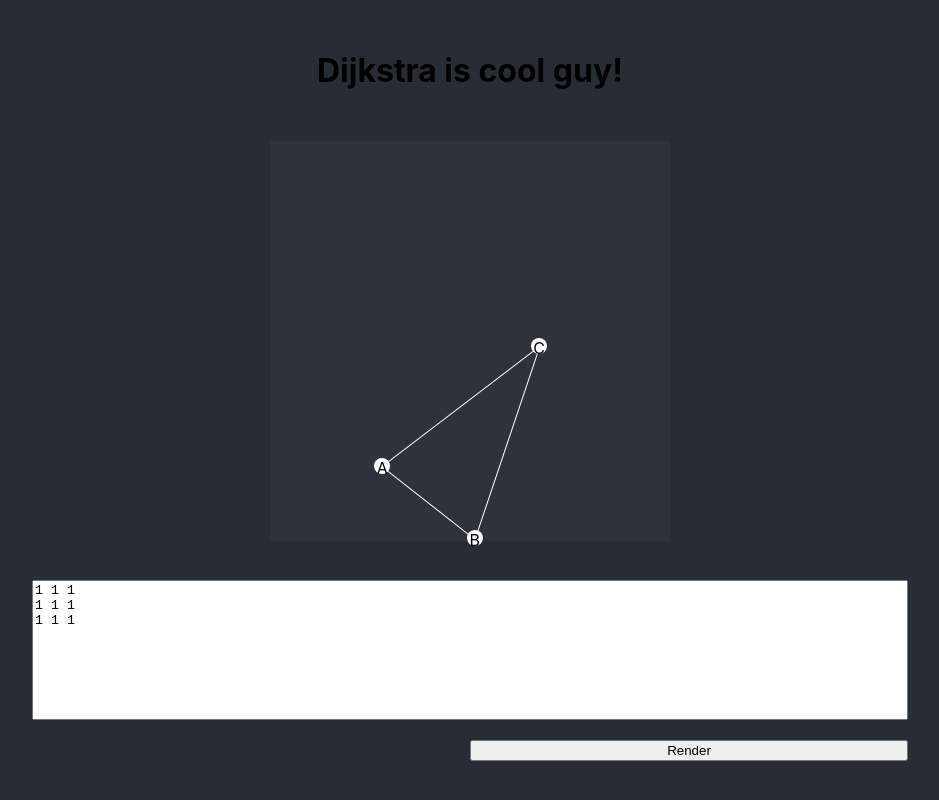
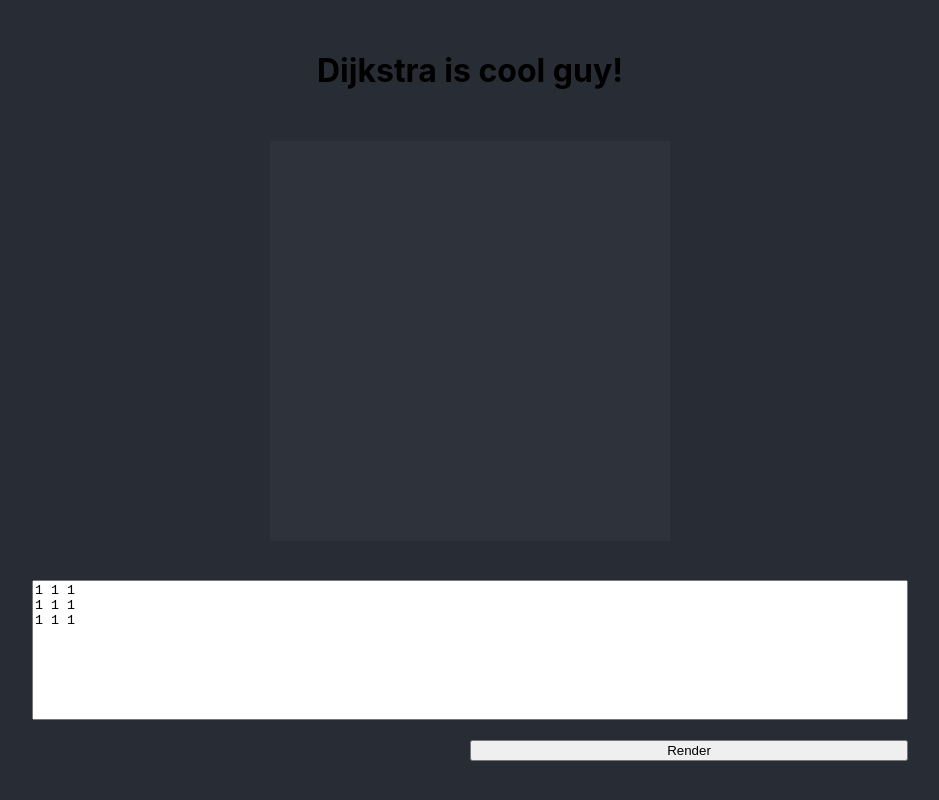
Before and after one commit to songofroland/pt-dijkstra, a React (Create React App) app: page / in a window 1280 px wide. Shown: the whole page, without its empty margins (170-1109 px from the left). Built offline with nearby package versions, Linux system fonts and the light colour scheme.

Commit message:
Connecting components

```diff
--- a/src/App.tsx
+++ b/src/App.tsx
@@ -1,31 +1,43 @@
 import './App.css';
 import React from 'react';
+import { useState } from 'react';
+
 import GraphEditor from './components/GraphEditor';
-import Canvas from './components/Canvas';
-import mapGraph from './logic/graphMapping';
-import { Graph } from './logic/commonInterfaces';
-import { useState } from 'react';
+import CanvasAnimator from './components/CanvasAnimator';
+
+import { Graph, Frame, MappedGraph, GraphIndex } from './logic/commonInterfaces';
 import samples from './logic/graphSamples';
+import disassembleGraph from './logic/graphDisassembling';
+import createFrames from './logic/graphFrames';
+import mapGraph from './logic/graphMapping'
+import labelGraph from './logic/graphLabeling';
+import { DijkstraTracer } from './logic/dijkstra';
 
 function App() {
-  const [mappedGraph, setMappedGraph] = useState({
-    graph: mapGraph(samples.simple.graph), //TODO handle initial state better
-    path: [],
-  });
+  const processGraph = (graph: Graph) => {
+    const disassembledGraph = disassembleGraph(graph);
+    const dijkstra = new DijkstraTracer(graph);
+    const frames = createFrames(disassembledGraph, dijkstra.paths, dijkstra.traversalHistory);
+    const mappedGraph = mapGraph(disassembledGraph);
+    const labeledGraph = labelGraph(mappedGraph);
+    return {
+      graph: labeledGraph,
+      frames: frames
+    }
+  };
+
+  const [processedGraph, setProcessedGraph] = useState(processGraph(samples.simple.graph));
 
   const editorCallback = (graph: Graph) => {
-    setMappedGraph({
-      graph: mapGraph(graph),
-      path: [],
-    });
+    setProcessedGraph(processGraph(graph));
   };
 
   return (
     <div className="app">
       <h1>Dijkstra is cool guy!</h1>
-      <Canvas
-        nodes={mappedGraph.graph[0]}
-        edges={mappedGraph.graph[1]} />
+      <CanvasAnimator
+        graph={processedGraph.graph}
+        frames={processedGraph.frames} />
       <GraphEditor onRender={editorCallback}/>
     </div>
   );
--- a/src/components/Canvas.tsx
+++ b/src/components/Canvas.tsx
@@ -1,21 +1,21 @@
 import React from 'react';
 import Node from './Node';
 import Edge from './Edge';
-import { MappedNode, MappedEdge } from '../logic/commonInterfaces';
+import { LabeledNode, LabeledEdge } from '../logic/commonInterfaces';
 
 
 
 function Canvas({nodes, edges}
   : {
-    nodes: Array<MappedNode>,
-    edges: Array<MappedEdge>,
+    nodes: Array<LabeledNode>,
+    edges: Array<LabeledEdge>,
   }) {
   let edgeComponents, nodeComponents;
   if (nodes.length) {
-    nodeComponents = nodes.map((node: MappedNode) =>
+    nodeComponents = nodes.map((node: LabeledNode) =>
       <Node x={node.x} y={node.y} label={node.label} key={node.id} />,
     );
-    edgeComponents = edges.map((edge: MappedEdge) =>
+    edgeComponents = edges.map((edge: LabeledEdge) =>
       <Edge from={edge.from} to={edge.to} key={edge.id} />,
     );
   }
--- /dev/null
+++ b/src/components/CanvasAnimator.tsx
@@ -0,0 +1,15 @@
+import { Frame, GraphIndex, LabeledGraph } from '../logic/commonInterfaces';
+import Canvas from './Canvas';
+
+function CanvasAnimator({ graph, frames }
+  : {
+    graph: LabeledGraph,
+    frames: Array<Frame>,
+  }) {
+  return <Canvas
+    nodes={graph[GraphIndex.NODES]}
+    edges={graph[GraphIndex.EDGES]}
+  />
+}
+
+export default CanvasAnimator;
--- a/src/logic/commonInterfaces.ts
+++ b/src/logic/commonInterfaces.ts
@@ -1,44 +1,58 @@
 export type GraphRow = Array<number>;
 export type Graph = Array<GraphRow>;
+
+export enum GraphIndex {
+  NODES = 0,
+  EDGES = 1,
+}
+
+export class Edge {
+  constructor(
+    public from: number,
+    public to: number,
+  ) {}
+  equals = (other: Edge) => {
+    return (this.from === other.from && this.to === other.to) ||
+      (this.from === other.to && this.to === other.from)
+  };
+};
+export type DissasembledGraph = [Array<number>, Array<Edge>]
+
 
 export interface Position {
   x: number;
   y: number;
 };
-
-export interface MappedNode {
-  label?: string;
-  id: number;
-  x: number;
-  y: number;
+export interface MappedNode extends Position {
+  id: number; //TODO remove id
 };
-
 export interface MappedEdge {
-  id: number;
-  label?: string;
+  id: number; //TODO remove id
   from: Position,
   to: Position,
 };
+export type MappedGraph = [Array<MappedNode>, Array<MappedEdge>];
+
+
+export interface LabeledNode extends MappedNode {
+  label: string
+};
+export interface LabeledEdge extends MappedEdge {
+  label: string
+};
+export type LabeledGraph = [Array<LabeledNode>, Array<LabeledEdge>];
+
 
 export interface Paths {
     [key: number]: Array<number>
-};
-
-export class Edge {
-  constructor(
-    public from: number,
-    public to: number,
-    public label?: number
-  ) {}
-  equals = (other: Edge) => {
-    return this.label === other.label && (
-      (this.from === other.from && this.to === other.to) ||
-      (this.from === other.to && this.to === other.from)
-    )
-  };
 };
 
 export interface TraversalRecord {
   node: number,
   lookups: Array<number>
 };
+
+export interface Frame {
+  inactiveEdges: Array<Edge>,
+  activeEdges: Array<Edge>,
+};
--- /dev/null
+++ b/src/logic/graphDisassembling.ts
@@ -0,0 +1,39 @@
+import { DissasembledGraph, Graph, Edge } from "./commonInterfaces";
+
+export default function dissasembleGraph(graph: Graph): DissasembledGraph {
+  const nodes = getNodesArray(graph);
+  const edges = getEdgesArray(graph);
+  return [nodes, edges];
+}
+
+export function getNodesArray(graph: Graph): Array<number> {
+  //const labels = labelGen();
+  return [];
+  //return Array.from({ length: graph.length }, () => labels.next().value);
+}
+
+/**
+ * Finds all edges in graph matrix. This may be inefficient (complexity
+ * of O(n^3)), but for this purpose it's ok. Tested up to 2016 edges.
+ * For that amount takes < 1s. May be a bottleneck in the future.
+ */
+export function getEdgesArray(graph: Graph): Array<Edge> {
+  const edges: Set<Edge> = new Set();
+
+  const isDuplicate = (edge: Edge) => {
+    for (const e of edges) {
+      if (e.equals(edge)) return true;
+    }
+    return false;
+  };
+
+  for (let from = 0; from < graph.length; from++) {
+    for (let to = 0; to < graph[from].length; to++) {
+      const edge = new Edge(from, to);
+      if (edge.from !== edge.to && !isDuplicate(edge)) {
+        edges.add(edge);
+      }
+    }
+  }
+  return Array.from(edges);
+}
--- a/src/logic/graphFrames.ts
+++ b/src/logic/graphFrames.ts
@@ -1,24 +1,20 @@
-import { Paths, Edge, TraversalRecord } from './commonInterfaces';
+import { Paths, Edge, TraversalRecord, Frame, DissasembledGraph }
+  from './commonInterfaces';
 
-interface Frame {
-  inactiveEdges: Array<Edge>,
-  activeEdges: Array<Edge>,
-};
-
-export function createFrames(
-  edges: Array<Edge>,
+export default function createFrames(
+  dissasembledGraph: DissasembledGraph,
   nodePaths: Paths,
-  traversalHistory: TraversalRecord,
+  traversalHistory: Array<TraversalRecord>,
 ):
   Array<Frame>
 {
   return [ // Temorary fixed result
     { //frame 1
       inactiveEdges: [],
-      activeEdges: [edges[0]],
+      activeEdges: [dissasembledGraph[1][0]],
     },
     { //frame 2
-      inactiveEdges: [edges[0]],
+      inactiveEdges: [dissasembledGraph[1][0]],
       activeEdges: [],
     }
   ]
--- /dev/null
+++ b/src/logic/graphLabeling.ts
@@ -0,0 +1,68 @@
+import {
+  GraphIndex,
+  MappedGraph,
+  MappedEdge,
+  MappedNode,
+  LabeledGraph,
+  LabeledEdge,
+  LabeledNode,
+} from "./commonInterfaces"
+
+const LABEL_ALPHABET = 'ABCDEFGHIJKLMNOPQRSTUVWXYZ';
+
+export default function labelGraph(graph: MappedGraph): LabeledGraph {
+  return [
+    labelNodes(graph[GraphIndex.NODES]),
+    labelEdges(graph[GraphIndex.EDGES]),
+  ];
+}
+
+/**
+ * Turns mapped edges into labeled edges. Each edge has empty label.
+ * @param edges Edges to label
+ * @returns Labeled edges
+ */
+function labelEdges(edges: Array<MappedEdge>): Array<LabeledEdge> {
+  return edges.map(edge => { return { ...edge, label: "" } });
+}
+
+
+function labelNodes(nodes: Array<MappedNode>): Array<LabeledNode> {
+  const labels = labelGen();
+  return nodes.map(node => { return { ...node, label: labels.next().value} });
+}
+
+/**
+ * Generates labels A ... Z then AA ... ZZ then AAA ... ZZZ and so on.
+ */
+export function* labelGen(): Generator<string> {
+  const alphabet = LABEL_ALPHABET.split('');
+
+  const incrementDigit = (digit: string): [string, boolean] => {
+    let lastDigitInAlphabet = alphabet[alphabet.length - 1];
+    if (digit === lastDigitInAlphabet) {
+      return [alphabet[0], true];
+    }
+    let nextDigit = alphabet[alphabet.indexOf(digit) + 1];
+    return [nextDigit, false];
+  };
+
+  const increment = (nonDecimalNumber: string) => {
+    let digits = nonDecimalNumber.split('')
+    let carry = true;
+    for (let i = digits.length - 1; i >= 0; i--) {
+      if (!carry) break;
+      [digits[i], carry] = incrementDigit(digits[i]);
+    }
+    if (carry) {
+      digits = [alphabet[0]].concat(digits);
+    }
+    return digits.join('');
+  };
+
+  let current = alphabet[0];
+  while (true) {
+    yield current;
+    current = increment(current);
+  }
+}
--- a/src/logic/graphMapping.ts
+++ b/src/logic/graphMapping.ts
@@ -1,88 +1,16 @@
-import { Graph, MappedEdge, MappedNode, Edge } from './commonInterfaces';
-
-const LABEL_ALPHABET = 'ABCDEFGHIJKLMNOPQRSTUVWXYZ';
+import { Graph, MappedEdge, MappedNode, Edge, MappedGraph, GraphIndex, DissasembledGraph }
+  from './commonInterfaces';
 
 
-export default function mapGraph(graph: Graph):
-  [Array<MappedNode>, Array<MappedEdge>]
-{
-  const nodes = getNodesArray(graph);
-  const edges = getEdgesArray(graph);
-  return calulateNodes(nodes, edges);
+export default function mapGraph(graph: DissasembledGraph): MappedGraph {
+  return calulateNodes(graph[GraphIndex.NODES], graph[GraphIndex.EDGES]);
 }
 
-/**
- * Finds all edges in graph matrix. This may be inefficient (complexity
- * of O(n^3)), but for this purpose it's ok. Tested up to 2016 edges.
- * For that amount takes < 1s. May be a bottleneck in the future.
- */
-export function getEdgesArray(graph: Graph): Array<Edge> {
-  const edges: Set<Edge> = new Set();
-
-  const isDuplicate = (edge: Edge) => {
-    for (const e of edges) {
-      if (e.equals(edge)) return true;
-    }
-    return false;
-  };
-
-  for (let from = 0; from < graph.length; from++) {
-    for (let to = 0; to < graph[from].length; to++) {
-      const edge = new Edge(from, to, graph[from][to]);
-      if (edge.label !== 0 && edge.from !== edge.to && !isDuplicate(edge)) {
-        edges.add(edge);
-      }
-    }
-  }
-  return Array.from(edges);
-}
-
-/**
- * Generates labels A ... Z then AA ... ZZ then AAA ... ZZZ and so on.
- */
-export function* labelGen(): Generator<string> {
-  const alphabet = LABEL_ALPHABET.split('');
-
-  const incrementDigit = (digit: string): [string, boolean] => {
-    let lastDigitInAlphabet = alphabet[alphabet.length - 1];
-    if (digit === lastDigitInAlphabet) {
-      return [alphabet[0], true];
-    }
-    let nextDigit = alphabet[alphabet.indexOf(digit) + 1];
-    return [nextDigit, false];
-  };
-
-  const increment = (nonDecimalNumber: string) => {
-    let digits = nonDecimalNumber.split('')
-    let carry = true;
-    for (let i = digits.length - 1; i >= 0; i--) {
-      if (!carry) break;
-      [digits[i], carry] = incrementDigit(digits[i]);
-    }
-    if (carry) {
-      digits = [alphabet[0]].concat(digits);
-    }
-    return digits.join('');
-  };
-
-  let current = alphabet[0];
-  while (true) {
-    yield current;
-    current = increment(current);
-  }
-}
-
-function getNodesArray(graph: Graph): Array<string> {
-  const labels = labelGen();
-  return Array.from({ length: graph.length }, () => labels.next().value);
-}
-
-function calulateNodes(nodes: Array<string>, edges: Array<Edge>):
+function calulateNodes(nodes: Array<number>, edges: Array<Edge>):
   [Array<MappedNode>, Array<MappedEdge>]
 {
   // TODO better node placing
   const mappedNodes = nodes.map((l, i) => ({
-    label: l,
     id: i,
     x: Math.random() * 100,
     y: Math.random() * 100,
```
